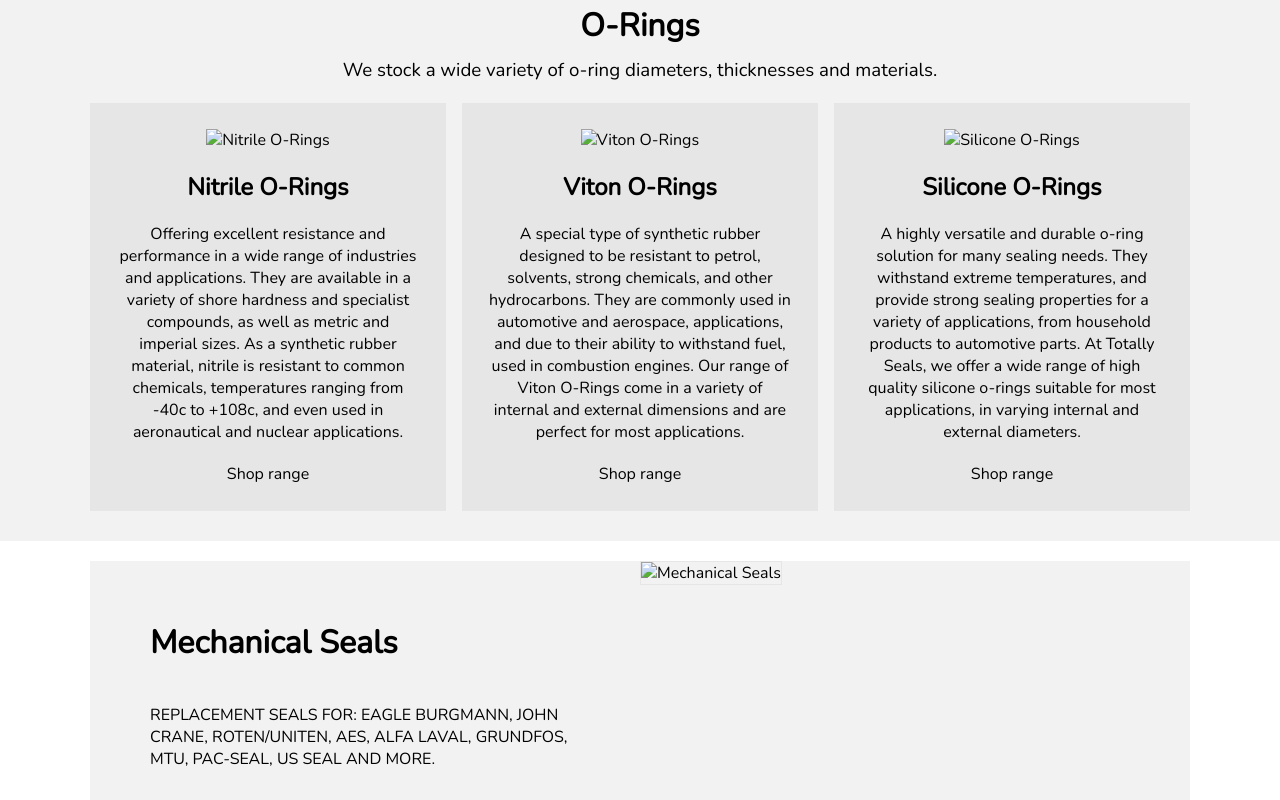
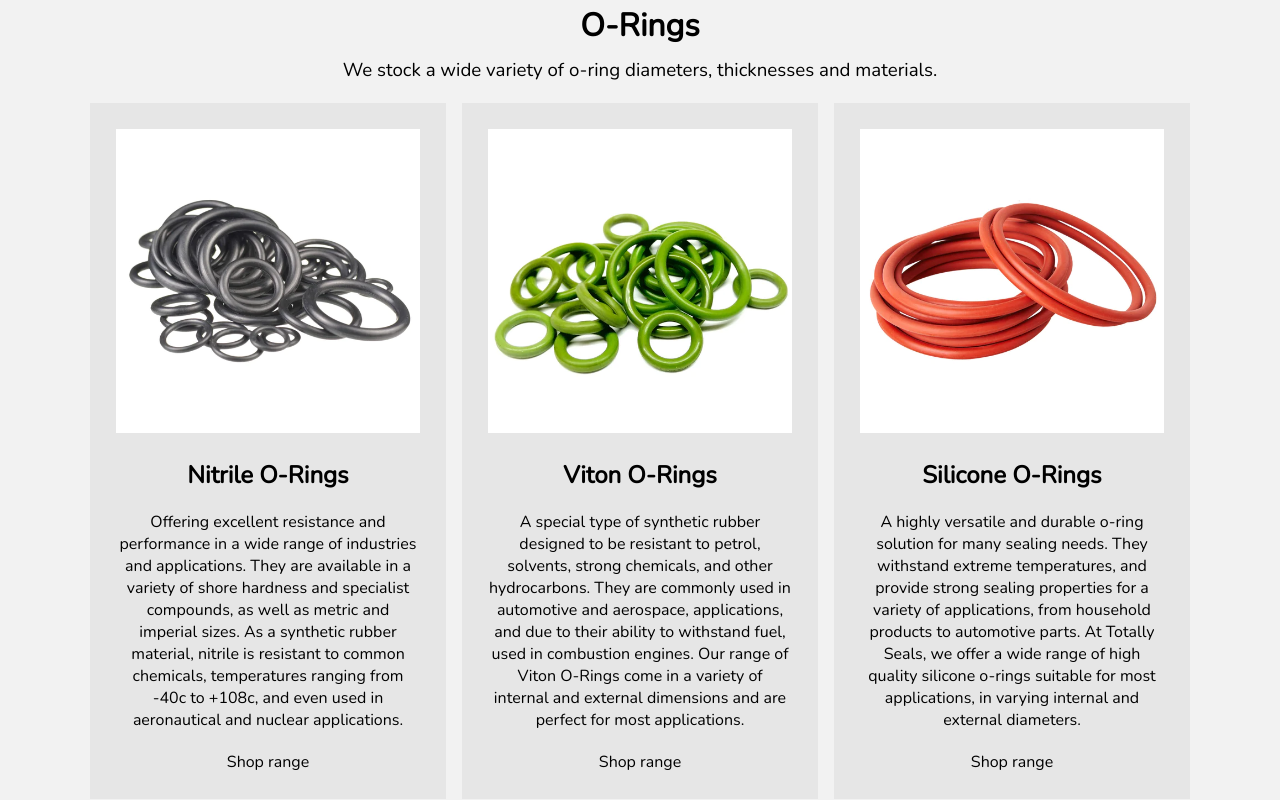
Before and after one commit to slavesword/bss, a plain HTML site: page index.html in a window 1280 px wide. Shown: the part 1100-1900 px from the top of the page. Drawn offline with nearby package versions, Linux system fonts and the light colour scheme; the site is published under a folder, as on GitHub Pages, so addresses that start at the root find nothing.

Commit message:
img fix for published gitsite

```diff
--- a/index.html
+++ b/index.html
@@ -132,7 +132,7 @@
                 <div class="orings-box">
 
                     <div>
-                        <img src="/images/EPDMorings_bulk.webp" alt="Nitrile O-Rings">
+                        <img src="./images/EPDMorings_bulk.webp" alt="Nitrile O-Rings">
                     </div>
                     <div>
                         <h2>Nitrile O-Rings</h2>
@@ -154,7 +154,7 @@
                 <div class="orings-box">
 
                     <div>
-                        <img src="/images/vitonorings_bulk.webp" alt="Viton O-Rings">
+                        <img src="./images/vitonorings_bulk.webp" alt="Viton O-Rings">
                     </div>
                     <div>
                         <h2>Viton O-Rings</h2>
@@ -177,7 +177,7 @@
                 <div class="orings-box">
 
                     <div>
-                        <img src="/images/siliconeorings_bulk.webp" alt="Silicone O-Rings">
+                        <img src="./images/siliconeorings_bulk.webp" alt="Silicone O-Rings">
                     </div>
                     <div>
                         <h2>Silicone O-Rings</h2>
@@ -228,7 +228,7 @@
                 </div>
 
                 <div class="mech-box">
-                    <img src="/images/JC_Type1_38da5178-d911-4554-b94a-c954dc673343.webp" alt="Mechanical Seals">
+                    <img src="./images/JC_Type1_38da5178-d911-4554-b94a-c954dc673343.webp" alt="Mechanical Seals">
                 </div>
 
             </div>
```
